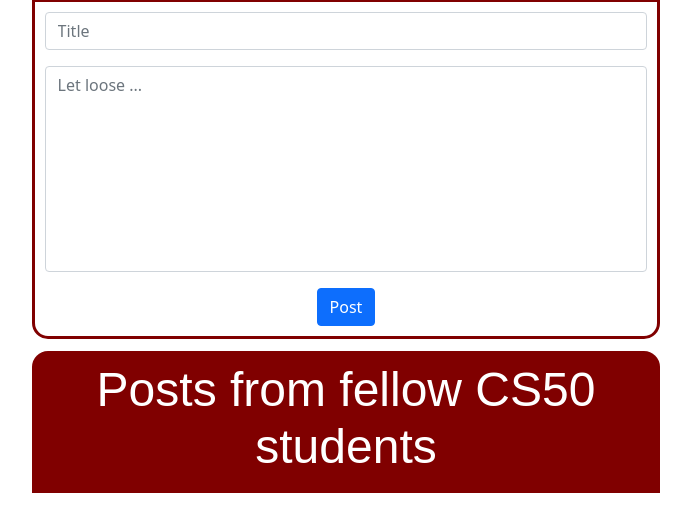
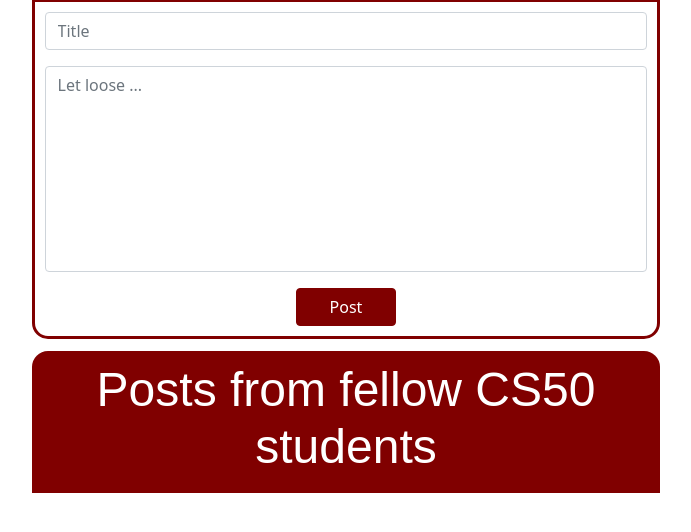
Before and after one commit to Arya-Yazdi/final-project, a Flask app: page / in a window 1280 px wide. Shown: the part 172-704 px from the top of the page, without its empty margins (294-985 px from the left). Run offline with Flask 2, Linux system fonts and the light colour scheme; a user stored in the database is signed in; some libraries are stand-ins or nearby versions; some web fonts are replaced.

Commit message:
changed home input ids and home button design

```diff
--- a/static/styles.css
+++ b/static/styles.css
@@ -93,7 +93,13 @@ nav .navbar-brand
     border-radius: 1rem 1rem 0 0;
 }
 
-
+#home-button {
+    background-color: rgb(128, 0, 0);
+    color: rgb(255, 255, 255);
+    border-color: rgb(128, 0, 0);
+    width:100px;
+    font-size: 16px;
+}
 /* end */
 
 
--- a/templates/home.html
+++ b/templates/home.html
@@ -10,14 +10,14 @@
     </div>
 
     <div class="users-post-container">
-        <form action="/login" method="post">
+        <form action="/post" method="post">
             <div class="mb-3">
-                <input class="form-control" id="username" name="username" placeholder="Title" type="text" >
+                <input class="form-control" id="title" name="title" placeholder="Title" type="text" >
             </div>
             <div class="mb-3">
-                <textarea class="form-control" id="username" name="username" placeholder="Let loose ..." rows = "8" maxlength="500" style="resize: none"></textarea>
+                <textarea class="form-control" id="content" name="content" placeholder="Let loose ..." rows = "8" maxlength="500" style="resize: none"></textarea>
             </div>
-            <button class="btn btn-primary" type="submit"> Post </button>
+            <button class="btn btn-primary" id="home-button" type="submit"> Post </button>
         </form>
     </div>
 
```
Also changed, not shown: final.db.
